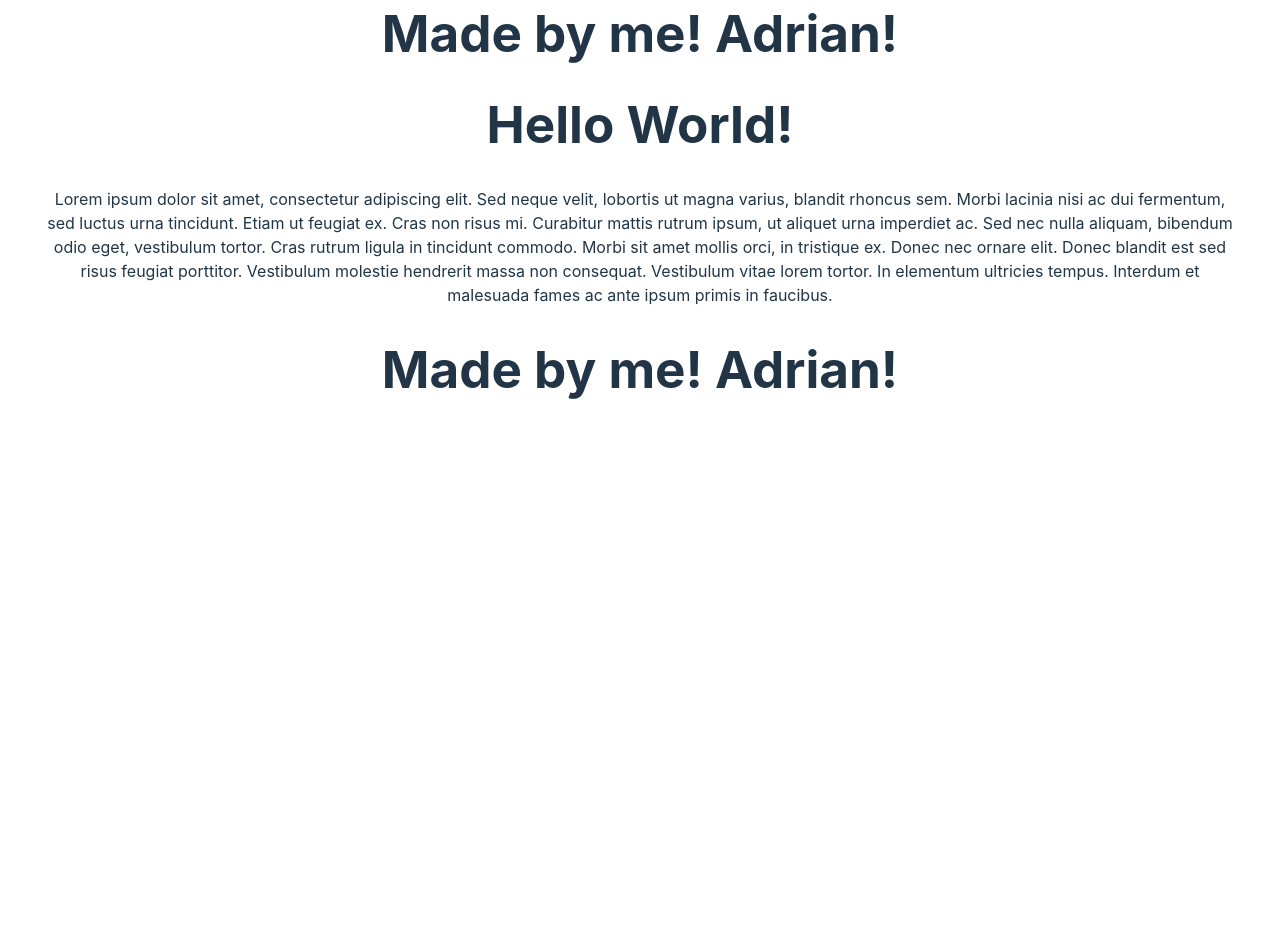
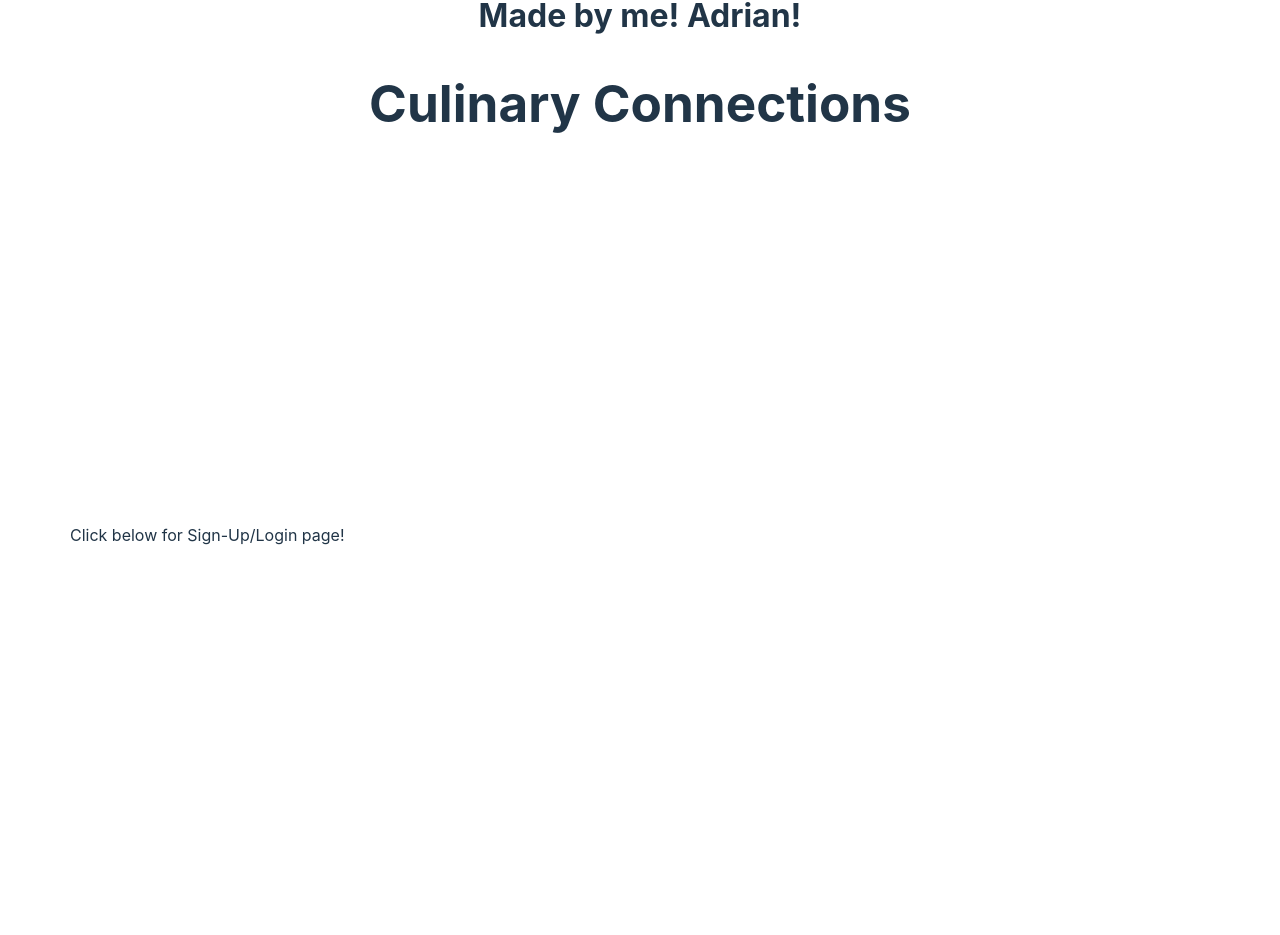
Before and after one commit to frausto98/culinaryConnections-React, a React (Vite) app in the folder client/: page / in a window 1280 px wide. Shown: the part 69-1004 px from the top of the page. Before the commit the page ends 800 px from the top, so only its background shows below. Built offline with nearby package versions, Linux system fonts and the light colour scheme.

Commit message:
made some adjustments in terms of labelling and formatting how my files look. Messed around with a bit more CSS

```diff
--- a/client/src/components/Footer.jsx
+++ b/client/src/components/Footer.jsx
@@ -1,6 +1,13 @@
+import '../styles/Footer.css'
+
 const Footer = () => {
     return (
-        <h1>Made by me! Adrian!</h1>
+        <div id="footerComp">
+            <h1>
+                Made by me! Adrian!
+            </h1>
+        </div>
+
     )
 }
 
--- a/client/src/components/NavBar.jsx
+++ b/client/src/components/NavBar.jsx
@@ -1,6 +1,11 @@
 const NavBar = () => {
     return (
-        <h1>Made by me! Adrian!</h1>
+        <div id="navBarComp">
+            <h1>
+                Made by me! Adrian!
+            </h1>
+        </div>
+
     )
 }
 
--- a/client/src/pages/Home.jsx
+++ b/client/src/pages/Home.jsx
@@ -5,21 +5,12 @@ const Home = () => {
         <div id="homePage">
             <div className="homeTitle">
                 <h1>
-                    Hello World!
+                    Culinary Connections
                 </h1>
             </div>
             <div className="homeBody">
                 <p>
-                    Lorem ipsum dolor sit amet, consectetur adipiscing elit. Sed neque
-                    velit, lobortis ut magna varius, blandit rhoncus sem. Morbi lacinia nisi
-                    ac dui fermentum, sed luctus urna tincidunt. Etiam ut feugiat ex. Cras
-                    non risus mi. Curabitur mattis rutrum ipsum, ut aliquet urna imperdiet
-                    ac. Sed nec nulla aliquam, bibendum odio eget, vestibulum tortor. Cras
-                    rutrum ligula in tincidunt commodo. Morbi sit amet mollis orci, in
-                    tristique ex. Donec nec ornare elit. Donec blandit est sed risus feugiat
-                    porttitor. Vestibulum molestie hendrerit massa non consequat. Vestibulum
-                    vitae lorem tortor. In elementum ultricies tempus. Interdum et malesuada
-                    fames ac ante ipsum primis in faucibus.
+                    Click below for Sign-Up/Login page!
                 </p>
             </div>
         </div>
--- /dev/null
+++ b/client/src/styles/Footer.css
@@ -0,0 +1,4 @@
+#footerComp {
+    position: relative;
+    bottom: 0px;
+}
--- a/client/src/styles/Home.css
+++ b/client/src/styles/Home.css
@@ -1,14 +1,14 @@
-.body {
+.homeBody {
     margin: 20px;
     padding: 10px;
     display: flex;
     place-items: center;
     min-width: 320px;
-    min-height: 100vh;
+    min-height: 90vh;
     max-width: 70vw;
 }
 
-h1 {
+#homePage h1 {
     font-size: 3.2em;
     line-height: 1.1;
 }
```
Also changed, not shown: client/src/styles/NavBar.css (added).
